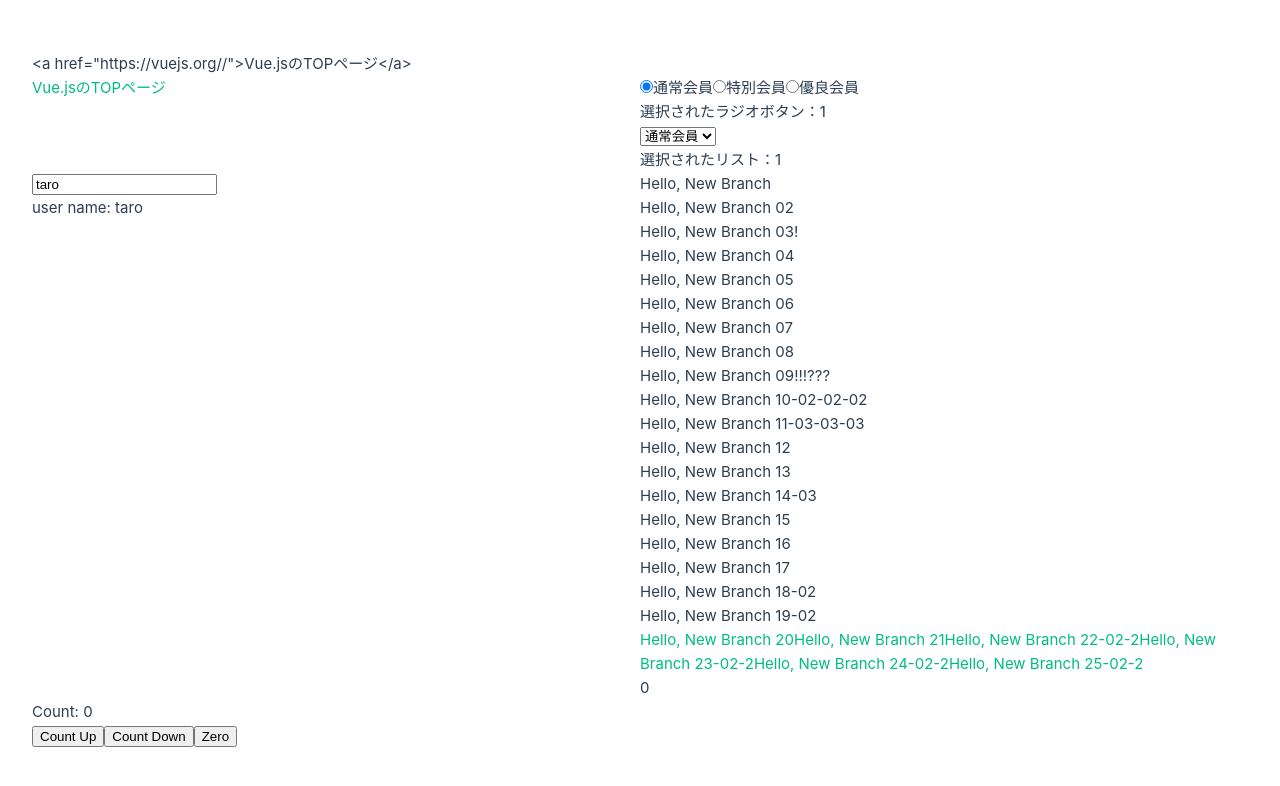
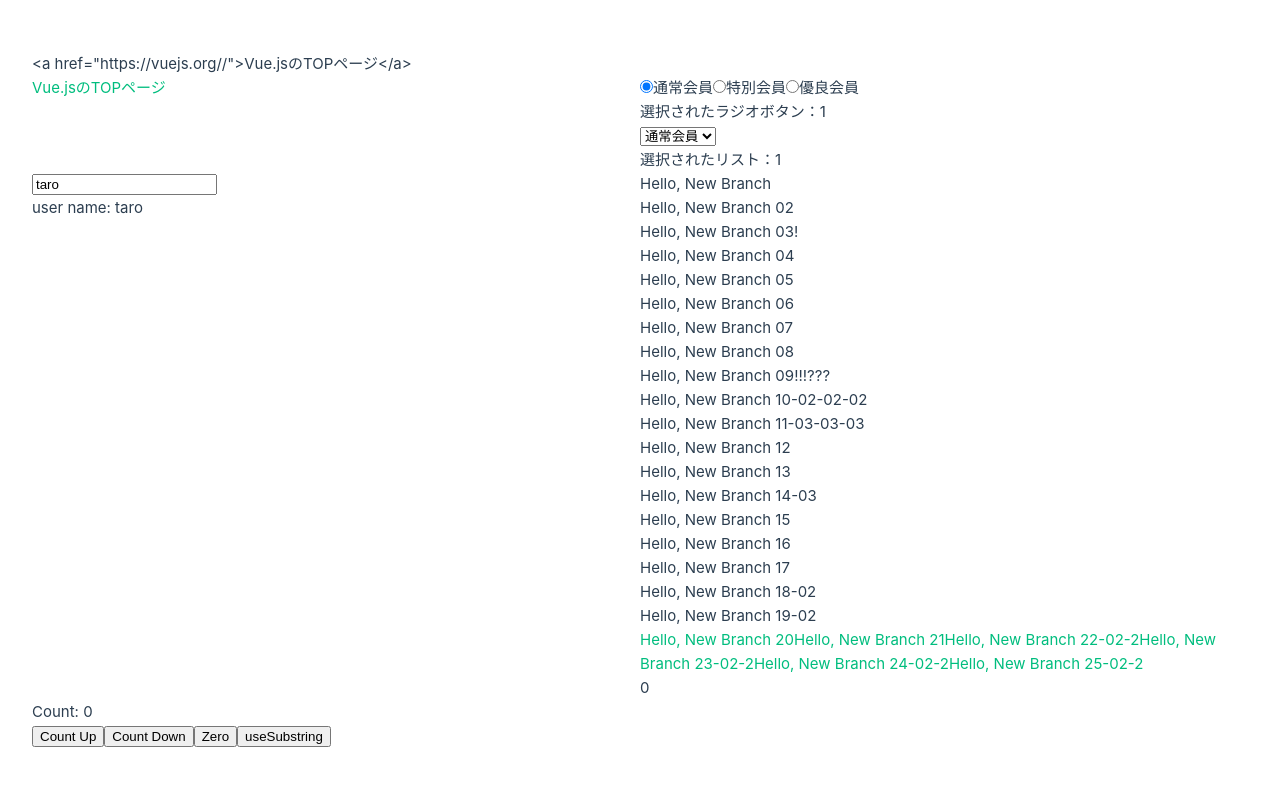
Before and after one commit to koyamal/pra_vue3, a Vue app in the folder Vue3FrontDevTextBook02/chap02/hello-vue/: page / in a window 1280 px wide. Shown: the top 786 px of the page. Built offline with nearby package versions, Linux system fonts and the light colour scheme.

Commit message:
Use substring

```diff
--- a/Vue3FrontDevTextBook02/chap02/hello-vue/src/App.vue
+++ b/Vue3FrontDevTextBook02/chap02/hello-vue/src/App.vue
@@ -18,6 +18,12 @@ const onClickCountDown = () => {
 
 const onClickZeroReset = () => {
   counter.value = 0;
+}
+
+const useSubstring = () => {
+  const field = "userName";
+  const dataName = `current${field[0].toUpperCase()}${field.substring(1)}`;
+  console.log(dataName);
 }
 </script>
 
@@ -78,6 +84,7 @@ const onClickZeroReset = () => {
     <button v-on:click="onClickCountUp">Count Up</button>
     <button v-on:click="onClickCountDown">Count Down</button>
     <button v-on:click="onClickZeroReset">Zero</button>
+    <button v-on:click="useSubstring">useSubstring</button>
   </section>
 </template>
 
```
